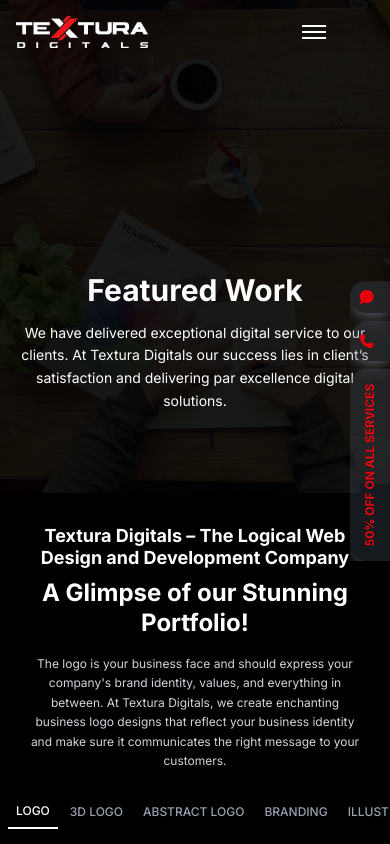
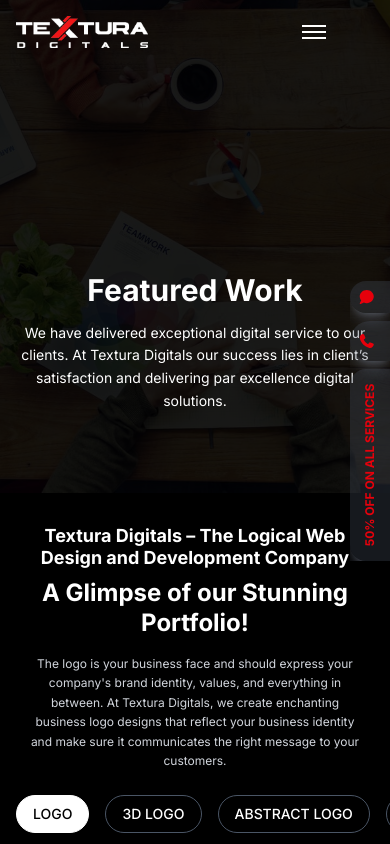
Before and after one commit to muhammadammar33/texturadigitals, a Next.js app: page /portfolio in a window 390 px wide. Shown: the top 844 px of the page. Built offline with nearby package versions, Linux system fonts and the light colour scheme; a web font is replaced by a local one.

Commit message:
All Done

```diff
--- a/components/Portfolio.jsx
+++ b/components/Portfolio.jsx
@@ -155,13 +155,34 @@
                 </div>
 
                 {/* Category Navigation */}
-                <div className="overflow-x-auto pb-2 mb-4 px-2 sm:px-8">
-                    <div className="flex gap-1 min-w-max sm:flex-wrap sm:justify-center sm:min-w-0">
+                <div className="w-full mb-4">
+                    <div className="block sm:hidden">
+                        <div className="overflow-x-auto scrollbar-hide px-4">
+                            <div className="flex gap-4 min-w-max pb-2" style={{ scrollbarWidth: 'none', msOverflowStyle: 'none' }}>
                                 {categories.map((category) => (
                                 <button
                                     key={category}
                                     onClick={() => setActiveCategory(category)}
-                            className={`px-2 sm:px-4 py-2 text-xs sm:text-sm font-medium transition-all duration-300 whitespace-nowrap ${
+                                    className={`px-4 py-2 text-sm font-medium transition-all duration-300 whitespace-nowrap rounded-full border ${
+                                    activeCategory === category
+                                        ? "bg-white text-black border-white"
+                                        : "text-white border-gray-600 hover:border-white hover:bg-white hover:text-black"
+                                    }`}
+                                >
+                                    {category}
+                                </button>
+                                ))}
+                            </div>
+                        </div>
+                    </div>
+
+                    <div className="hidden sm:block px-2 sm:px-8">
+                        <div className="flex gap-2 flex-wrap justify-center">
+                            {categories.map((category) => (
+                            <button
+                                key={category}
+                                onClick={() => setActiveCategory(category)}
+                                className={`px-4 py-2 text-sm font-medium transition-all duration-300 whitespace-nowrap ${
                                 activeCategory === category
                                     ? "text-white border-b-2 border-white"
                                     : "text-gray-400 hover:text-white"
@@ -170,6 +191,7 @@
                                 {category}
                             </button>
                             ))}
+                        </div>
                     </div>
                 </div>
         </div>
```
Lines whose indentation alone changed are shown as unchanged.
